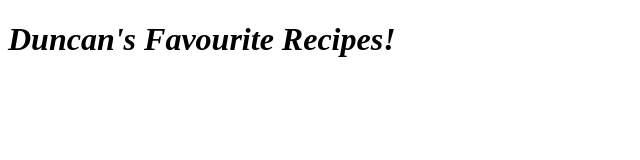
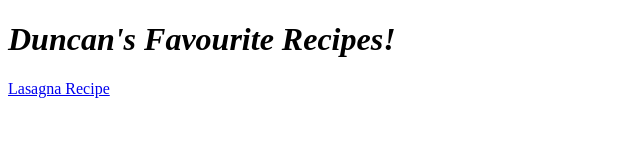
Before and after one commit to duncanm572/Odin-Recipes, a plain HTML site: page index.html in a window 1280 px wide. Shown: the whole page, without its empty margins (0-640 px from the left). Drawn offline with Linux system fonts and the light colour scheme.

Commit message:
file created no changes

```diff
--- a/index.html
+++ b/index.html
@@ -8,5 +8,6 @@
 </head>
 <body>
     <h1><strong><em>Duncan's Favourite Recipes!</em></strong></h1>
+<p><a href="recipes/lasagna.html">Lasagna Recipe</a></p>
 </body>
 </html>
```
